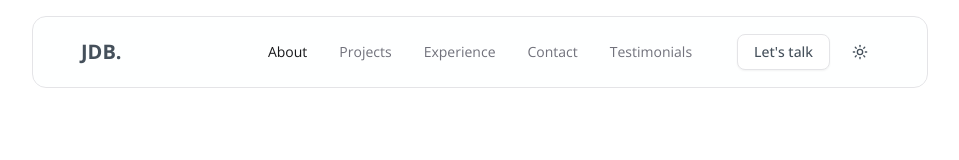
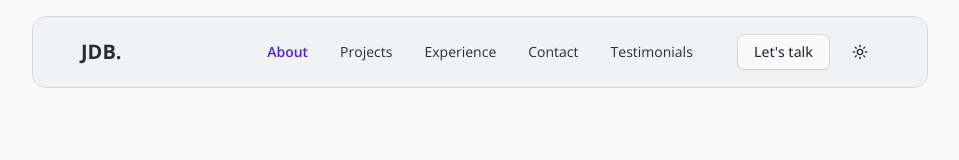
Before and after one commit to jhosep98/jdb-portfolio, an Astro site: page /about in a window 1280 px wide. Shown: the whole page, without its empty margins (160-1119 px from the left). Built offline with nearby package versions, Linux system fonts and the light colour scheme; Astro itself is replaced by a stand-in of ours; no server answers; a web font is replaced by a local one.

Commit message:
styles: dark palette

```diff
--- a/src/components/about-content.tsx
+++ b/src/components/about-content.tsx
@@ -104,6 +104,7 @@ export const AboutContent: React.FC<AboutCOntentProps> = ({ fetchUserData }) =>
                 href='https://drive.google.com/file/d/1yLeOcPG89UfBBuff4Ba-jqeL6B3n_5Jj/view?usp=sharing'
                 target='_blank'
                 rel='noreferrer'
+                className='dark:text-white'
               >
                 <Download />
                 Download CV
--- a/src/components/header.tsx
+++ b/src/components/header.tsx
@@ -26,7 +26,7 @@ export const HeroHeader: React.FC<HeroHeaderProps> = ({ children }) => {
       <nav data-state={menuState && 'active'} className='fixed z-50 w-full px-2'>
         <div
           className={cn(
-            'mx-auto mt-4 px-6 transition-all duration-300 lg:px-12 bg-background/50 max-w-4xl rounded-xl border backdrop-blur-lg',
+            'mx-auto mt-4 px-6 transition-all duration-300 lg:px-12 bg-card max-w-4xl rounded-xl border backdrop-blur-lg',
             isScrolled && '',
           )}
         >
@@ -47,14 +47,10 @@ export const HeroHeader: React.FC<HeroHeaderProps> = ({ children }) => {
               </button>
             </div>
 
-            <div className='absolute inset-0 m-auto hidden size-fit lg:block'>
-              <ul className='flex gap-8 text-sm'>{children}</ul>
-            </div>
+            <div className='absolute inset-0 m-auto hidden size-fit lg:block'>{children}</div>
 
             <div className='bg-background in-data-[state=active]:block lg:in-data-[state=active]:flex mb-6 hidden w-full flex-wrap items-center justify-end space-y-8 rounded-3xl border p-6 shadow-2xl shadow-zinc-300/20 md:flex-nowrap lg:m-0 lg:flex lg:w-fit lg:gap-6 lg:space-y-0 lg:border-transparent lg:bg-transparent lg:p-0 lg:shadow-none dark:shadow-none dark:lg:bg-transparent'>
-              <div className='lg:hidden'>
-                <ul className='space-y-6 text-base'>{children}</ul>
-              </div>
+              <div className='lg:hidden'>{children}</div>
 
               <div className='flex w-full flex-col space-y-3 sm:flex-row sm:items-center sm:gap-3 sm:space-y-0 md:w-fit'>
                 <Button asChild variant='outline'>
--- a/src/components/hero.tsx
+++ b/src/components/hero.tsx
@@ -113,13 +113,13 @@ export const HeroSection: React.FC = () => (
                     <g
                       fill='none'
                       stroke='currentColor'
-                      stroke-linecap='round'
-                      stroke-linejoin='round'
-                      stroke-width='2'
+                      strokeLinecap='round'
+                      strokeLinejoin='round'
+                      strokeWidth='2'
                     >
                       <path
-                        stroke-dasharray='32'
-                        stroke-dashoffset='32'
+                        strokeDasharray='32'
+                        strokeDashoffset='32'
                         d='M12 4c1.67 0 2.61 0.4 3 0.5c0.53 -0.43 1.94 -1.5 3.5 -1.5c0.34 1 0.29 2.22 0 3c0.75 1 1 2 1 3.5c0 2.19 -0.48 3.58 -1.5 4.5c-1.02 0.92 -2.11 1.37 -3.5 1.5c0.65 0.54 0.5 1.87 0.5 2.5c0 0.73 0 3 0 3M12 4c-1.67 0 -2.61 0.4 -3 0.5c-0.53 -0.43 -1.94 -1.5 -3.5 -1.5c-0.34 1 -0.29 2.22 0 3c-0.75 1 -1 2 -1 3.5c0 2.19 0.48 3.58 1.5 4.5c1.02 0.92 2.11 1.37 3.5 1.5c-0.65 0.54 -0.5 1.87 -0.5 2.5c0 0.73 0 3 0 3'
                       >
                         <animate
@@ -130,8 +130,8 @@ export const HeroSection: React.FC = () => (
                         />
                       </path>
                       <path
-                        stroke-dasharray='10'
-                        stroke-dashoffset='10'
+                        strokeDasharray='10'
+                        strokeDashoffset='10'
                         d='M9 19c-1.406 0-2.844-.563-3.688-1.188C4.47 17.188 4.22 16.157 3 15.5'
                       >
                         <animate
--- a/src/components/image-animation.tsx
+++ b/src/components/image-animation.tsx
@@ -12,6 +12,8 @@ export const ImageAnimation = <T,>({ src, className }: ImageAnimationProps<T>) =
     loop: true,
     autoplay: true,
     'aria-label': 'Person working with laptop',
+    role: 'img',
+    title: 'Person working with laptop',
   }
 
   const { View } = useLottie(options)
--- a/src/components/integraton-card.tsx
+++ b/src/components/integraton-card.tsx
@@ -19,7 +19,7 @@ export const IntegrationCard: React.FC<{
       </div>
 
       <div className='flex gap-3 border-t border-dashed pt-6'>
-        <Button asChild size='sm' className='gap-1 pr-2 shadow-none'>
+        <Button asChild size='sm' className='gap-1 pr-2 shadow-none dark:text-white'>
           <a
             href={link}
             target='_blank'
--- a/src/layouts/Layout.astro
+++ b/src/layouts/Layout.astro
@@ -106,24 +106,24 @@ const ITEMS = [
 
   <body class="bg-background text-foreground">
     <HeroHeader client:load>
+      <ul class="space-y-6 text-sm md:space-y-0 md:flex md:gap-8 md:text-base'">
         {
           ITEMS.map((item) => (
             <li>
               <a
                 href={item.href}
                 aria-label={item.name}
-              class={cn(
-                "text-muted-foreground hover:text-accent-foreground block duration-150",
-                {
-                  "text-accent-foreground": Astro.url.pathname === item.href,
-                }
-              )}
+                class={cn("hover:text-primary block duration-150", {
+                  "text-primary font-semibold":
+                    Astro.url.pathname === item.href,
+                })}
               >
                 <span>{item.name}</span>
               </a>
             </li>
           ))
         }
+      </ul>
     </HeroHeader>
 
     <main>
--- a/src/styles/global.css
+++ b/src/styles/global.css
@@ -81,73 +81,73 @@
 
 :root {
   --radius: 0.625rem;
-  --background: oklch(100% 0 0);
-  --foreground: oklch(0.4258 0.0231 248.37);
-  --card: oklch(100% 0 0);
-  --card-foreground: oklch(0.4258 0.0231 248.37);
-  --popover: oklch(100% 0 0);
-  --popover-foreground: oklch(0.4258 0.0231 248.37);
+  --background: oklch(98.5% 0 0);
+  --foreground: oklch(30% 0.02 260);
+  --card: oklch(96% 0.002 260);
+  --card-foreground: oklch(30% 0.02 260);
+  --popover: oklch(96% 0.002 260);
+  --popover-foreground: oklch(30% 0.02 260);
   --primary: oklch(0.4501 0.2375 284.07);
   --primary-foreground: oklch(98.5% 0 0);
-  --secondary: oklch(96.7% 0.001 286.375);
-  --secondary-foreground: oklch(21% 0.006 285.885);
-  --muted: oklch(96.7% 0.001 286.375);
-  --muted-foreground: oklch(55.2% 0.016 285.938);
+  --secondary: oklch(90% 0.003 260);
+  --secondary-foreground: oklch(30% 0.02 260);
+  --muted: oklch(92% 0.003 260);
+  --muted-foreground: oklch(50% 0.015 260);
   --accent: oklch(96.7% 0.001 286.375);
-  --accent-foreground: oklch(21% 0.006 285.885);
-  --destructive: oklch(63.7% 0.237 25.331);
-  --destructive-foreground: oklch(63.7% 0.237 25.331);
-  --border: oklch(92% 0.004 286.32);
-  --input: oklch(87.1% 0.006 286.286);
-  --ring: oklch(87.1% 0.006 286.286);
-  --chart-1: oklch(64.6% 0.222 41.116);
-  --chart-2: oklch(60% 0.118 184.704);
-  --chart-3: oklch(39.8% 0.07 227.392);
-  --chart-4: oklch(82.8% 0.189 84.429);
-  --chart-5: oklch(76.9% 0.188 70.08);
-  --sidebar: oklch(98.5% 0 0);
-  --sidebar-foreground: oklch(14.1% 0.005 285.823);
-  --sidebar-primary: oklch(21% 0.006 285.885);
+  --accent-foreground: oklch(98.5% 0 0);
+  --destructive: oklch(60% 0.15 20);
+  --destructive-foreground: oklch(98.5% 0 0);
+  --border: oklch(88% 0.004 260);
+  --input: oklch(94% 0.003 260);
+  --ring: oklch(65% 0.15 260);
+  --chart-1: oklch(65% 0.15 260);
+  --chart-2: oklch(65% 0.12 140);
+  --chart-3: oklch(60% 0.14 300);
+  --chart-4: oklch(70% 0.13 40);
+  --chart-5: oklch(60% 0.15 20);
+  --sidebar: oklch(96% 0.002 260);
+  --sidebar-foreground: oklch(30% 0.02 260);
+  --sidebar-primary: oklch(65% 0.15 260);
   --sidebar-primary-foreground: oklch(98.5% 0 0);
-  --sidebar-accent: oklch(96.7% 0.001 286.375);
-  --sidebar-accent-foreground: oklch(21% 0.006 285.885);
-  --sidebar-border: oklch(92% 0.004 286.32);
-  --sidebar-ring: oklch(87.1% 0.006 286.286);
+  --sidebar-accent: oklch(90% 0.003 260);
+  --sidebar-accent-foreground: oklch(30% 0.02 260);
+  --sidebar-border: oklch(88% 0.004 260);
+  --sidebar-ring: oklch(65% 0.15 260);
 }
 
 .dark {
-  --background: oklch(14.1% 0.005 285.823);
-  --foreground: oklch(98.5% 0 0);
-  --card: oklch(14.1% 0.005 285.823);
-  --card-foreground: oklch(98.5% 0 0);
-  --popover: oklch(14.1% 0.005 285.823);
-  --popover-foreground: oklch(98.5% 0 0);
-  --primary: oklch(98.5% 0 0);
-  --primary-foreground: oklch(21% 0.006 285.885);
-  --secondary: oklch(27.4% 0.006 286.033);
-  --secondary-foreground: oklch(98.5% 0 0);
-  --muted: oklch(21% 0.006 285.885);
-  --muted-foreground: oklch(65% 0.01 286);
+  --background: oklch(14.5% 0.015 260);
+  --foreground: oklch(85% 0.01 250);
+  --card: oklch(16.5% 0.015 260);
+  --card-foreground: oklch(85% 0.01 250);
+  --popover: oklch(16.5% 0.015 260);
+  --popover-foreground: oklch(90% 0 0);
+  --primary: oklch(0.4501 0.2375 284.07);
+  --primary-foreground: oklch(14.5% 0.015 260);
+  --secondary: oklch(25% 0.01 260);
+  --secondary-foreground: oklch(90% 0 0);
+  --muted: oklch(30% 0.01 260);
+  --muted-foreground: oklch(70% 0.01 250);
   --accent: oklch(21% 0.006 285.885);
-  --accent-foreground: oklch(98.5% 0 0);
-  --destructive: oklch(39.6% 0.141 25.723);
-  --destructive-foreground: oklch(63.7% 0.237 25.331);
-  --border: oklch(27.4% 0.006 286.033);
-  --input: oklch(27.4% 0.006 286.033);
-  --ring: oklch(44.2% 0.017 285.786);
-  --chart-1: oklch(48.8% 0.243 264.376);
-  --chart-2: oklch(69.6% 0.17 162.48);
-  --chart-3: oklch(76.9% 0.188 70.08);
-  --chart-4: oklch(62.7% 0.265 303.9);
-  --chart-5: oklch(64.5% 0.246 16.439);
-  --sidebar: oklch(20.5% 0 0);
-  --sidebar-foreground: oklch(98.5% 0 0);
-  --sidebar-primary: oklch(48.8% 0.243 264.376);
-  --sidebar-primary-foreground: oklch(98.5% 0 0);
-  --sidebar-accent: oklch(26.9% 0 0);
-  --sidebar-accent-foreground: oklch(98.5% 0 0);
-  --sidebar-border: oklch(27.4% 0.006 286.033);
-  --sidebar-ring: oklch(44.2% 0.017 285.786);
+  --accent-foreground: oklch(90% 0 0);
+  --destructive: oklch(50% 0.15 20);
+  --destructive-foreground: oklch(90% 0 0);
+  --border: oklch(38% 0.018 260);
+  --input: oklch(25% 0.01 260);
+  --ring: oklch(65% 0.15 260);
+  --chart-1: oklch(65% 0.15 260);
+  --chart-2: oklch(60% 0.12 140);
+  --chart-3: oklch(60% 0.14 300);
+  --chart-4: oklch(55% 0.13 40);
+  --chart-5: oklch(50% 0.15 20);
+  --sidebar: oklch(16.5% 0.015 260);
+  --sidebar-foreground: oklch(85% 0.01 250);
+  --sidebar-primary: oklch(65% 0.15 260);
+  --sidebar-primary-foreground: oklch(90% 0 0);
+  --sidebar-accent: oklch(30% 0.01 260);
+  --sidebar-accent-foreground: oklch(85% 0.01 250);
+  --sidebar-border: oklch(38% 0.018 260);
+  --sidebar-ring: oklch(65% 0.15 260);
 }
 
 @layer base {
```
Lines whose indentation alone changed are shown as unchanged.
